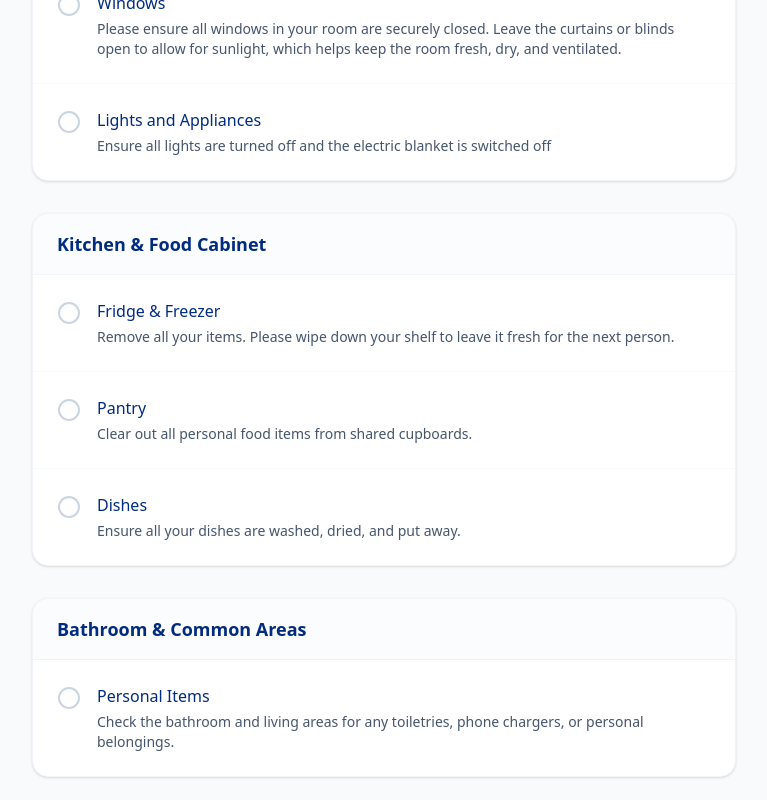
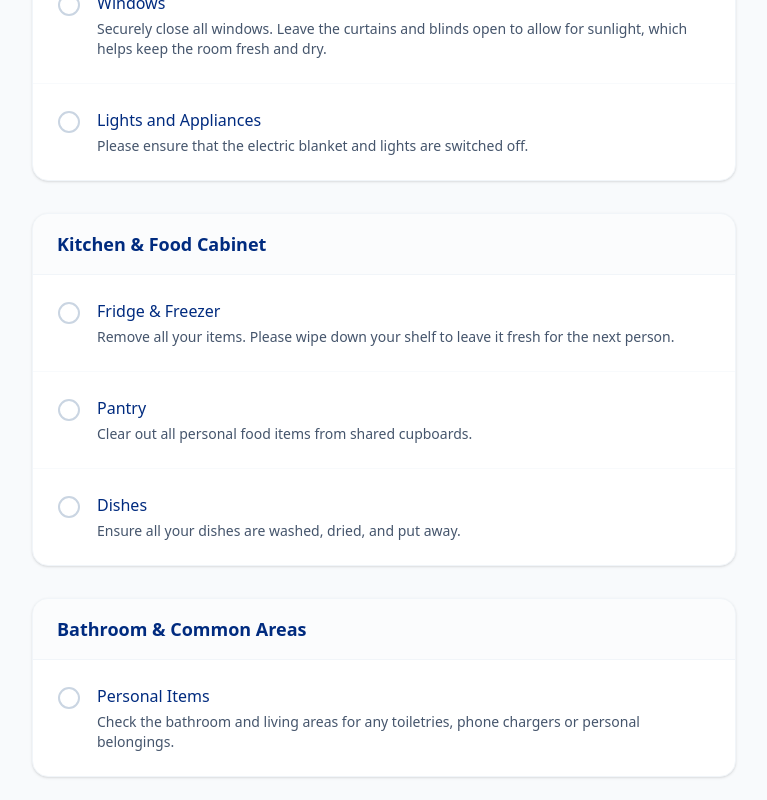
Before and after one commit to maritnroyle/CheckOutForm, a React (Vite) app: page / in a window 1280 px wide. Shown: the part 840-1640 px from the top of the page, without its empty margins (256-1023 px from the left). Built offline with nearby package versions, Linux system fonts and the light colour scheme.

Commit message:
refactor: Improve wording of checklist descriptions
Adjusted descriptive text for several checklist items to be more concise and grammatically correct, improving clarity for users.

```diff
--- a/src/App.tsx
+++ b/src/App.tsx
@@ -26,12 +26,12 @@ const CHECKLIST_SECTIONS = [
       {
         id: 'b4',
         label: 'Windows',
-        description: 'Please ensure all windows in your room are securely closed. Leave the curtains or blinds open to allow for sunlight, which helps keep the room fresh, dry, and ventilated.'
+        description: 'Securely close all windows. Leave the curtains and blinds open to allow for sunlight, which helps keep the room fresh and dry.'
       },
       {
         id: 'b5',
         label: 'Lights and Appliances',
-        description: 'Ensure all lights are turned off and the electric blanket is switched off'
+        description: 'Please ensure that the electric blanket and lights are switched off.'
       },
     ]
   },
@@ -63,7 +63,7 @@ const CHECKLIST_SECTIONS = [
       {
         id: 'ba1',
         label: 'Personal Items',
-        description: 'Check the bathroom and living areas for any toiletries, phone chargers, or personal belongings.'
+        description: 'Check the bathroom and living areas for any toiletries, phone chargers or personal belongings.'
       },
     ]
   },
```
